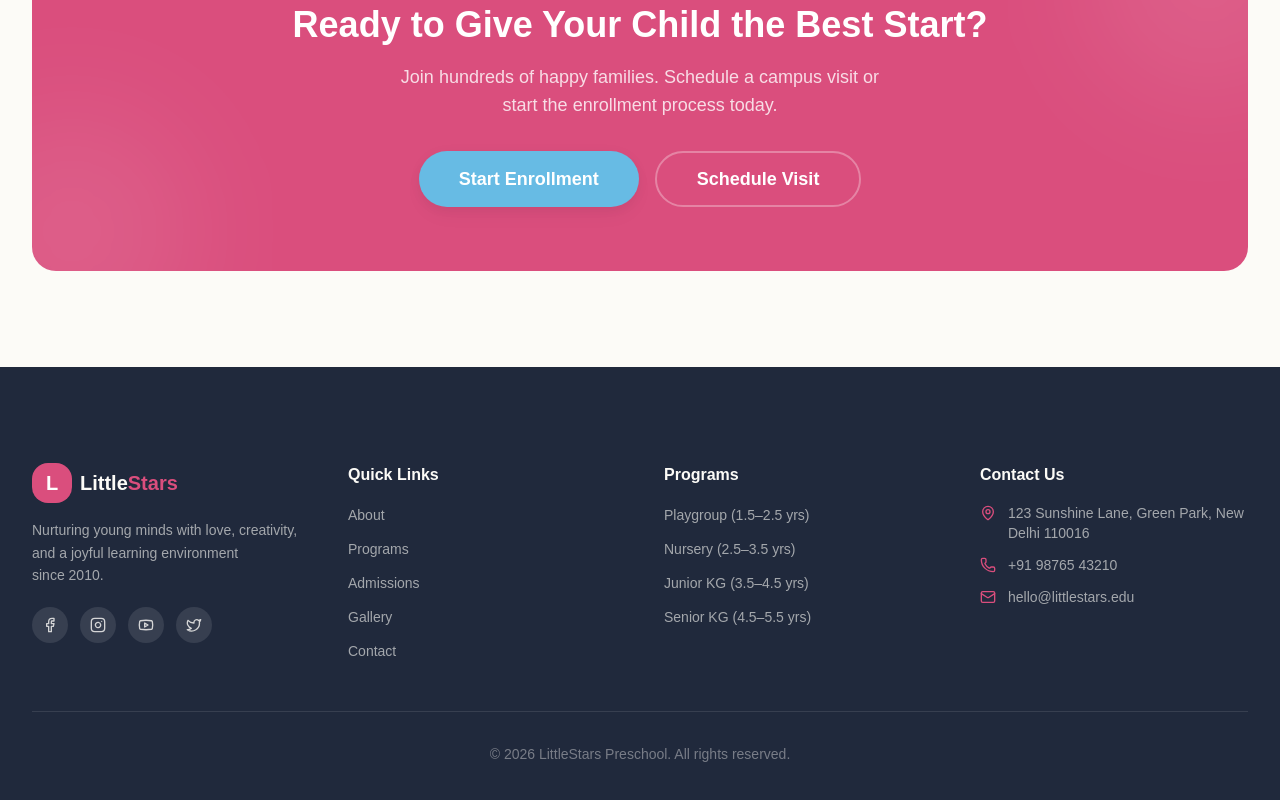
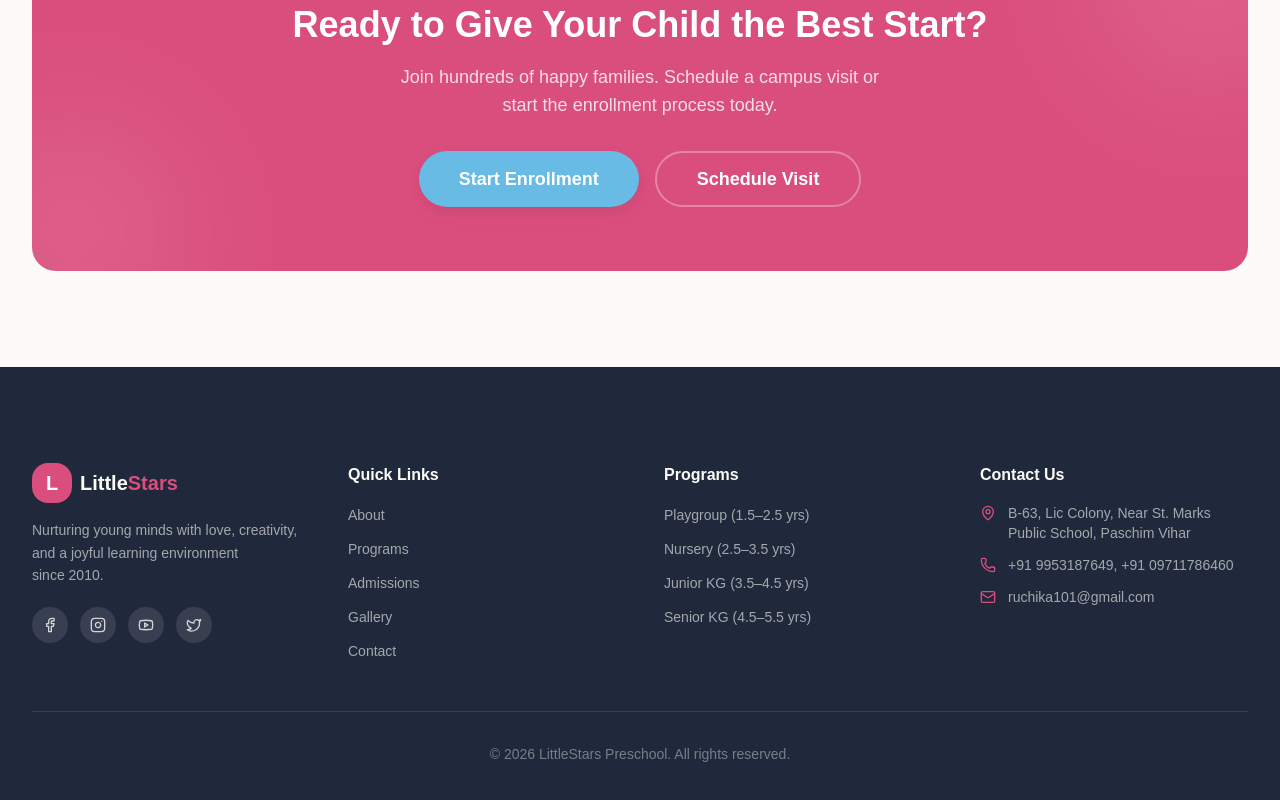
Before and after one commit to Jitesh2604/School, a React (Vite) app in the folder client/: page / in a window 1280 px wide. Shown: the part 2808-3608 px from the top of the page. Built offline with nearby package versions, Linux system fonts and the light colour scheme.

Commit message:
change contect in footer

```diff
--- a/client/src/components/layout/Footer.tsx
+++ b/client/src/components/layout/Footer.tsx
@@ -73,15 +73,15 @@ const Footer = () => (
           <ul className="space-y-3">
             <li className="flex items-start gap-3 text-sm text-background/60">
               <MapPin className="w-4 h-4 mt-0.5 shrink-0 text-primary" />
-              123 Sunshine Lane, Green Park, New Delhi 110016
+              B-63, Lic Colony, Near St. Marks Public School, Paschim Vihar
             </li>
             <li className="flex items-center gap-3 text-sm text-background/60">
               <Phone className="w-4 h-4 shrink-0 text-primary" />
-              +91 98765 43210
+              +91 9953187649, +91 09711786460
             </li>
             <li className="flex items-center gap-3 text-sm text-background/60">
               <Mail className="w-4 h-4 shrink-0 text-primary" />
-              hello@littlestars.edu
+              ruchika101@gmail.com
             </li>
           </ul>
         </div>
```
